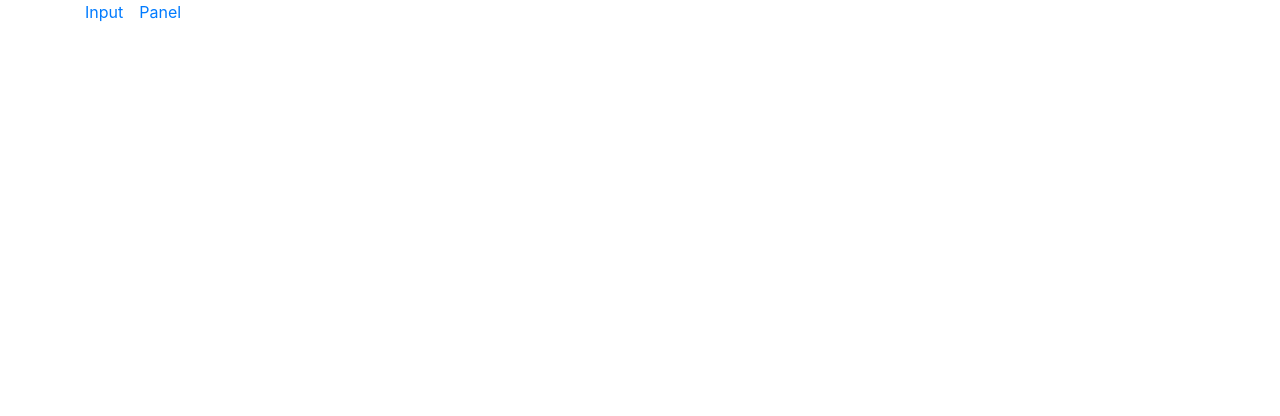
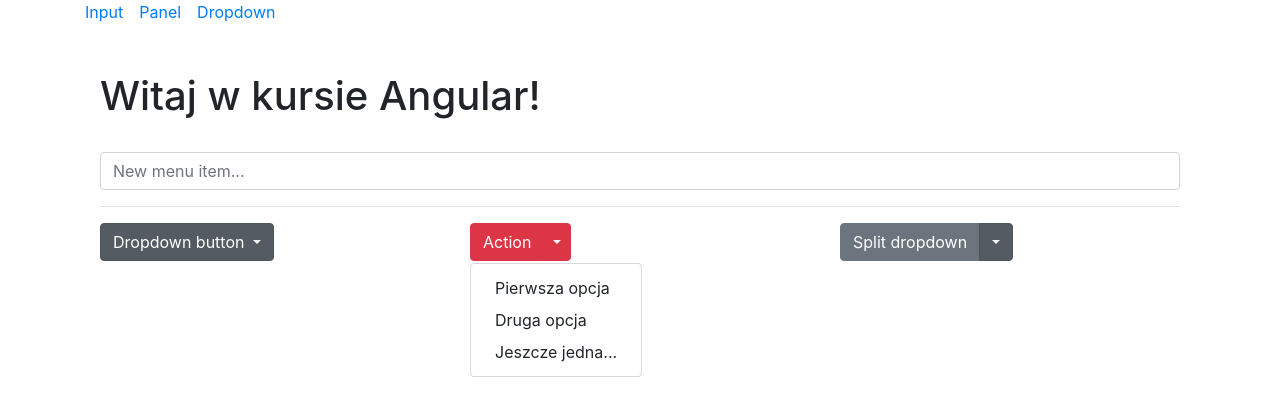
Before and after one commit to Ruudn7/angular-interface-practices, an Angular app: page /dropdown in a window 1280 px wide. Before the commit this address led to /. Shown: the top 416 px of the page. Built offline with nearby package versions, Linux system fonts and the light colour scheme.

Commit message:
add simple hidden dropdown directive

```diff
--- a/src/app/app.module.ts
+++ b/src/app/app.module.ts
@@ -3,6 +3,7 @@ import { BrowserModule } from '@angular/platform-browser';
 import { RouterModule } from '@angular/router';
 
 import { AppComponent } from './app.component';
+import { DropdownComponent } from './pages/dropdowns/dropdown.component';
 import { InputPageComponent } from './pages/input-page/input-page.component';
 import { PanelTabComponent } from './pages/panel-tab/panel-tab.component';
 import { PanelCloseComponent } from './pages/panel/panel-close/panel-close.component';
@@ -13,6 +14,7 @@ import { NavigationComponent } from './ui/navigation/navigation.component';
 import { TabsNavComponent } from './ui/panel/tabs-nav.component';
 import { PopupMessageComponent } from './ui/popup-message/popup-message.component';
 import { StaticCardComponent } from './ui/static-card/static-card.component';
+import { DropdownDirective } from './ui/dropdown/dropdown.directive';
 
 @NgModule({
   declarations: [
@@ -25,7 +27,9 @@ import { StaticCardComponent } from './ui/static-card/static-card.component';
     InputPageComponent,
     PanelCloseComponent,
     PanelTabComponent,
-    TabsNavComponent
+    TabsNavComponent,
+    DropdownComponent,
+    DropdownDirective
   ],
   imports: [
     BrowserModule,
--- /dev/null
+++ b/src/app/pages/dropdowns/dropdown.component.html
@@ -0,0 +1,53 @@
+<div class="container">
+    <div class="row mt-4">
+      <div class="col">
+        <h1>Witaj w kursie Angular!</h1>
+        <br>
+      </div>
+    </div>
+    <div class="row">
+      <div class="col">
+        <input type="text" class="form-control" (keyup.enter)="addMenuItem(label.value); label.value = '';" #label placeholder="New menu item...">
+        <hr>
+      </div>
+    </div>
+    <div class="row">
+      <div class="col">
+
+        <div class="dropdown show" appDropdown>
+          <button class="btn btn-secondary dropdown-toggle" type="button">
+            Dropdown button
+          </button>
+          <div class="dropdown-menu show">
+            <a class="dropdown-item" href="#" *ngFor="let item of menu.items">{{item.label}}</a>
+          </div>
+        </div>
+      </div>
+      <div class="col" >
+
+        <!-- Example split danger button -->
+        <div class="btn-group">
+          <button type="button" class="btn btn-danger">Action</button>
+          <button type="button" class="btn btn-danger dropdown-toggle dropdown-toggle-split">
+          </button>
+          <div class="dropdown-menu show">
+              <a class="dropdown-item" href="#" *ngFor="let item of menu.items">{{item.label}}</a>
+          </div>
+        </div>
+
+      </div>
+      <div class="col" >
+        <!-- Split dropup button -->
+        <div class="btn-group dropdown show" dropTest appDropdown>
+          <button type="button" class="btn btn-secondary">
+            Split dropdown
+          </button>
+          <button type="button" class="btn btn-secondary dropdown-toggle">
+          </button>
+          <div class="dropdown-menu show">
+              <a class="dropdown-item" href="#" *ngFor="let item of menu.items">{{item.label}}</a>
+          </div>
+        </div>
+      </div>
+    </div>
+  </div>
--- /dev/null
+++ b/src/app/pages/dropdowns/dropdown.component.ts
@@ -0,0 +1,23 @@
+import { Component } from '@angular/core';
+
+@Component({
+  selector: 'app-root',
+  templateUrl: './dropdown.component.html'
+})
+export class DropdownComponent {
+  title = 'app';
+
+  menu = {
+    items: [
+      { label: 'Pierwsza opcja' },
+      { label: 'Druga opcja' },
+      { label: 'Jeszcze jedna...' },
+    ]
+  };
+
+  addMenuItem(label: string): void{
+    this.menu.items.push({
+      label
+    });
+  }
+}
--- a/src/app/routing.module.ts
+++ b/src/app/routing.module.ts
@@ -1,13 +1,15 @@
-import { PanelComponent } from './pages/panel/panel.component';
 import { NgModule } from '@angular/core';
 import { RouterModule, Routes } from '@angular/router';
 
+import { DropdownComponent } from './pages/dropdowns/dropdown.component';
 import { InputPageComponent } from './pages/input-page/input-page.component';
+import { PanelComponent } from './pages/panel/panel.component';
 
 const routes: Routes = [
     {path: '', redirectTo: '/input-popup', pathMatch: 'full' },
     {path: 'input-popup', component: InputPageComponent},
-    {path: 'panel', component: PanelComponent}
+    {path: 'panel', component: PanelComponent},
+    {path: 'dropdown', component: DropdownComponent}
 ];
 
 @NgModule({
--- /dev/null
+++ b/src/app/ui/dropdown/dropdown.directive.ts
@@ -0,0 +1,27 @@
+import { Directive, ElementRef, OnInit } from '@angular/core';
+
+@Directive({
+  selector: '[appDropdown]'
+})
+export class DropdownDirective implements OnInit {
+
+  constructor(
+    private elem: ElementRef
+  ) {
+    console.log('Hello dropdown', this.elem);
+  }
+
+  ngOnInit(): void {
+    const el = this.elem.nativeElement;
+
+    const toggle = el.querySelector('.dropdown-toggle');
+    const menu = el.querySelector('.dropdown-menu');
+
+    console.log(toggle, menu);
+
+    menu.hidden = true;
+    toggle.addEventListener('click', () => {
+      menu.hidden = !menu.hidden;
+    });
+  }
+}
--- a/src/app/ui/navigation/navigation.component.html
+++ b/src/app/ui/navigation/navigation.component.html
@@ -4,8 +4,11 @@
             <div class="nav-container__item mr-3">
                 <a routerLink="/input-popup">Input</a>
             </div>
+            <div class="nav-container__item mr-3">
+                <a routerLink="/panel">Panel</a>
+            </div>
             <div class="nav-container__item">
-                <a routerLink="/panel">Panel</a>
+                <a routerLink="/dropdown">Dropdown</a>
             </div>
         </div>
     </div>
--- a/src/app/ui/panel/tabs-nav.component.ts
+++ b/src/app/ui/panel/tabs-nav.component.ts
@@ -1,6 +1,5 @@
 import { Component, EventEmitter, QueryList } from '@angular/core';
 import { PanelTabComponent } from 'src/app/pages/panel-tab/panel-tab.component';
-import { PanelComponent } from 'src/app/pages/panel/panel.component';
 
 @Component({
     selector: 'app-tabs-nav',
```
